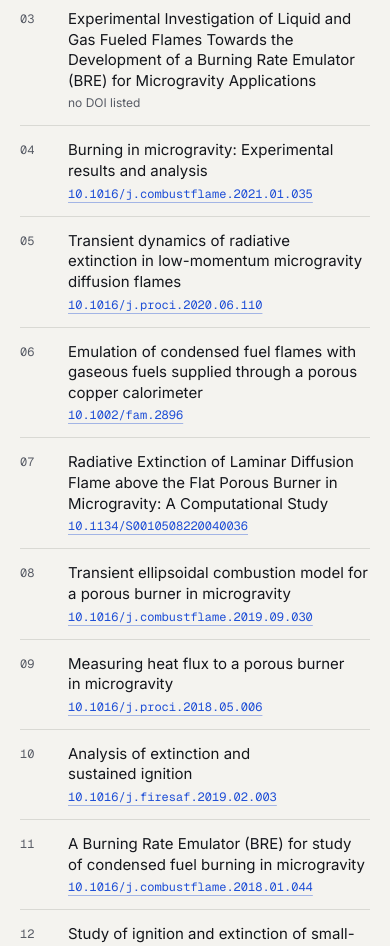
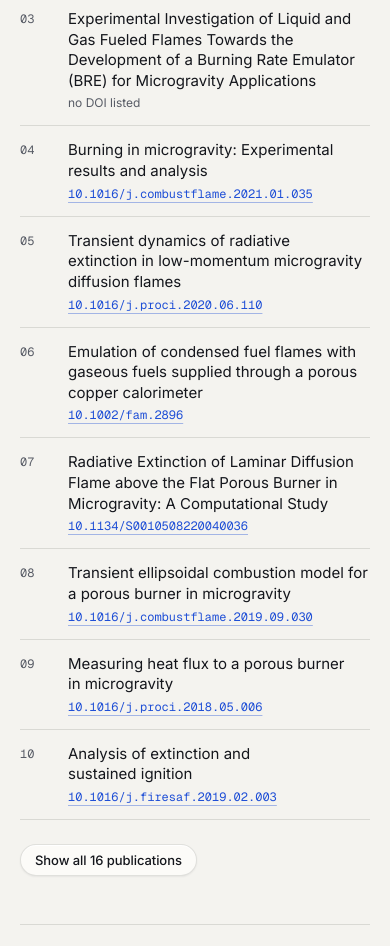
Before and after one commit to MaanavKrishna/HALO, a Next.js app in the folder web/: page /explore/PSI-20 in a window 390 px wide. Shown: the part 4360-5306 px from the top of the page. Built offline with nearby package versions, Linux system fonts and the light colour scheme.

Commit message:
fix(web): explore and compare polish: collapsed publication list, empty spec ranges, card stat layout; document routes

```diff
--- a/web/src/app/explore/[psiId]/page.tsx
+++ b/web/src/app/explore/[psiId]/page.tsx
@@ -66,6 +66,37 @@ function RangeStat({ label, range, unit }: { label: string; range: [number, numb
   }
   const [lo, hi] = range;
   return <Stat label={label} value={lo === hi ? `${r1(lo)}` : `${r1(lo)}–${r1(hi)}`} unit={unit} />;
+}
+
+const PUB_FIRST = 10;
+
+function PubList({ pubs, start }: { pubs: Investigation["publications"]; start: number }) {
+  return (
+    <ol className="flex flex-col" start={start + 1}>
+      {pubs.map((p, i) => {
+        const idx = start + i;
+        const url = p.doi ? doiUrl(p.doi) : null;
+        return (
+          <li key={`${p.doi ?? p.title}-${idx}`} className="grid grid-cols-[2.25rem_minmax(0,1fr)] gap-x-3 border-b border-line py-3.5">
+            <span aria-hidden="true" className="pt-0.5 font-mono text-xs text-fg-3">{String(idx + 1).padStart(2, "0")}</span>
+            <div className="min-w-0">
+              <p className="text-[0.9375rem] leading-snug text-fg">{p.title}</p>
+              <p className="mt-1 flex flex-wrap items-center gap-x-3 gap-y-1 text-xs">
+                {p.year !== null && <span className="font-mono text-fg-2">{p.year}</span>}
+                {url && p.doi ? (
+                  <ExternalLink href={url} className="break-all font-mono">
+                    {p.doi}
+                  </ExternalLink>
+                ) : (
+                  <span className="text-fg-3">no DOI listed</span>
+                )}
+              </p>
+            </div>
+          </li>
+        );
+      })}
+    </ol>
+  );
 }
 
 function NeighbourLink({ inv, dir }: { inv: Investigation; dir: "prev" | "next" }) {
@@ -171,11 +202,17 @@ export default async function InvestigationPage({ params }: PageProps<"/explore/
                 </div>
               </div>
 
+              {inv.o2Range || inv.pRangePsia || inv.flowRangeCmS ? (
                 <StatGroup className="grid-cols-1! sm:grid-cols-1! [&>div]:px-4! [&>div]:py-3.5!">
                   <RangeStat label="O₂ range" range={inv.o2Range} unit="%" />
                   <RangeStat label="Pressure range" range={inv.pRangePsia} unit="psia" />
                   <RangeStat label="Flow range" range={inv.flowRangeCmS} unit="cm/s" />
                 </StatGroup>
+              ) : (
+                <p className="rounded-[var(--radius-md)] border border-dashed border-line-strong px-4 py-3.5 text-sm text-fg-2">
+                  No oxygen, pressure or flow ranges are tabulated in the PSI record.
+                </p>
+              )}
 
               <dl className="grid grid-cols-3 gap-3">
                 {[
@@ -303,29 +340,18 @@ export default async function InvestigationPage({ params }: PageProps<"/explore/
             {inv.publications.length === 0 ? (
               <p className="text-fg-3">No publications are listed for this investigation.</p>
             ) : (
-              <ol className="flex flex-col">
-                {inv.publications.map((p, idx) => {
-                  const url = p.doi ? doiUrl(p.doi) : null;
-                  return (
-                    <li key={`${p.doi ?? p.title}-${idx}`} className="grid grid-cols-[2.25rem_minmax(0,1fr)] gap-x-3 border-b border-line py-3.5 last:border-0">
-                      <span className="pt-0.5 font-mono text-xs text-fg-3">{String(idx + 1).padStart(2, "0")}</span>
-                      <div className="min-w-0">
-                        <p className="text-[0.9375rem] leading-snug text-fg">{p.title}</p>
-                        <p className="mt-1 flex flex-wrap items-center gap-x-3 gap-y-1 text-xs">
-                          {p.year !== null && <span className="font-mono text-fg-2">{p.year}</span>}
-                          {url && p.doi ? (
-                            <ExternalLink href={url} className="inline-flex items-center gap-1 break-all font-mono">
-                              {p.doi}
-                            </ExternalLink>
-                          ) : (
-                            <span className="text-fg-3">no DOI listed</span>
+              <>
+                <PubList pubs={inv.publications.slice(0, PUB_FIRST)} start={0} />
+                {inv.publications.length > PUB_FIRST && (
+                  <details className="group">
+                    <summary className={buttonClass("secondary", "sm", "mt-2 cursor-pointer list-none [&::-webkit-details-marker]:hidden")}>
+                      <span className="group-open:hidden">Show all {inv.publications.length} publications</span>
+                      <span className="hidden group-open:inline">Show fewer</span>
+                    </summary>
+                    <PubList pubs={inv.publications.slice(PUB_FIRST)} start={PUB_FIRST} />
+                  </details>
                 )}
-                        </p>
-                      </div>
-                    </li>
-                  );
-                })}
-              </ol>
+              </>
             )}
           </Section>
 
--- a/web/src/components/compare/MissionCard.tsx
+++ b/web/src/components/compare/MissionCard.tsx
@@ -70,7 +70,7 @@ export function MissionCard({
       <div className="flex flex-1 flex-col gap-7 px-5 py-6 sm:px-6">
         <p className="text-sm leading-relaxed text-fg-2">{brief.grade.reason}</p>
 
-        <StatGroup className="[&>div]:p-4! [&>div:last-child:nth-child(odd)]:col-span-2 sm:[&>div:last-child:nth-child(odd)]:col-span-1">
+        <StatGroup className="[&>div]:p-4! [&>div:last-child:nth-child(odd)]:col-span-2">
           <Stat label="Oxygen" value={h.o2Pct} unit="%" />
           <Stat label="Pressure" value={h.pressurePsia} unit="psia" />
           <Stat label="Flow" value={h.flowCmS} unit="cm/s" />
--- a/web/src/components/explore/AtmospherePlot.tsx
+++ b/web/src/components/explore/AtmospherePlot.tsx
@@ -23,8 +23,9 @@ function axis(min: number, max: number): { lo: number; hi: number; ticks: number
   return { lo, hi, ticks };
 }
 
-// Reference habitats drawn as crosshairs when they fall inside the plot.
-const REFS = [PRESETS.iss, PRESETS.moon, PRESETS.artemis];
+// Reference habitats drawn as crosshairs when they fall inside the plot
+// (the Moon preset is the envelope's corner, so the box stands for it).
+const REFS = [PRESETS.iss, PRESETS.artemis];
 // Moon envelope, as on the brief's evidence chart: O2 at least the Moon preset's, pressure at most the Moon preset's.
 const ENV = { o2: PRESETS.moon.o2Pct, p: PRESETS.moon.pressurePsia };
 
--- a/web/src/components/explore/ExploreBrowser.tsx
+++ b/web/src/components/explore/ExploreBrowser.tsx
@@ -134,7 +134,7 @@ export function ExploreBrowser({ investigations }: { investigations: Investigati
             <label className="flex flex-col gap-2.5">
               <span className="type-label text-fg-3">Sort by</span>
               <select
-                className="field-input !h-8 !w-auto !py-0 text-sm"
+                className="field-input h-8! w-auto! py-0! text-sm"
                 value={sort.key}
                 onChange={(e) => {
                   const key = e.target.value as SortKey;
@@ -272,7 +272,7 @@ export function ExploreBrowser({ investigations }: { investigations: Investigati
                       <span className={cx("font-mono text-[0.8125rem]", i.o2Range ? "text-fg" : "text-fg-3")}>{formatRange(i.o2Range, "%")}</span>
                     </div>
                     <CoverageBar range={i.o2Range} className="mt-2" />
-                    <dl className="mt-4 grid grid-cols-3 gap-3 border-t border-line pt-4">
+                    <dl className="mt-4 grid grid-cols-[minmax(0,1.7fr)_minmax(0,1fr)_minmax(0,1fr)] gap-3 border-t border-line pt-4">
                       {[
                         ["Pressure", formatRange(i.pRangePsia, "psia")],
                         ["Rows", String(i.nRows)],
```
Also changed, not shown: 1 other file (tests, documents, lock files or other folders). Lines whose indentation alone changed are shown as unchanged.
